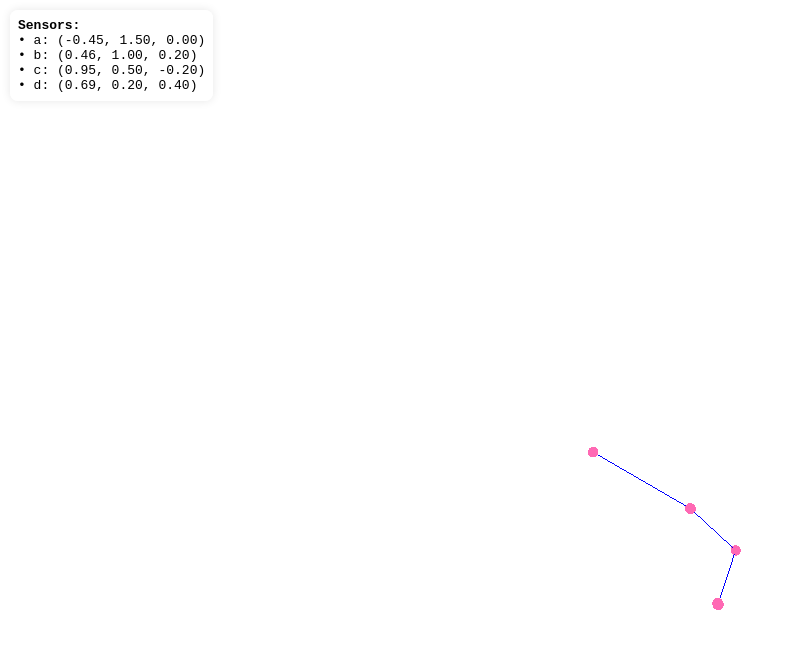
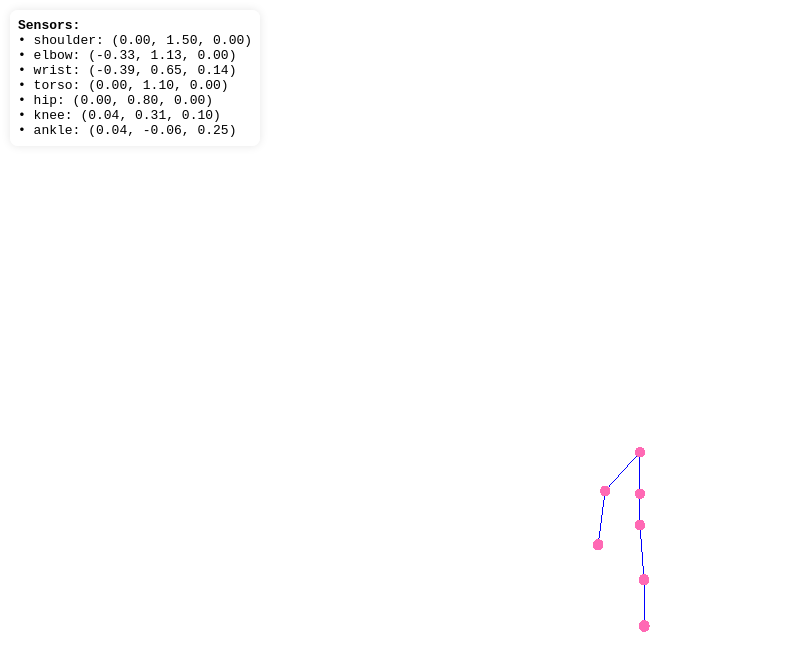
Before and after one commit to tobiawolaju/chogshot, a plain HTML site: page index.html in a window 1280 px wide. Shown: the whole page, without its empty margins (0-786 px from the left). Drawn offline with nearby package versions, Linux system fonts and the light colour scheme; animation ran at ten frames a second.

Commit message:
Update index.html

```diff
--- a/index.html
+++ b/index.html
@@ -33,36 +33,54 @@ document.body.appendChild(renderer.domElement);
 
 const sensorDisplay = document.getElementById("sensorList");
 
-// Sensor connections
+// Humanoid structure and constant limb lengths
 const sensorLinks = [
-  ['a', 'b'],
-  ['b', 'c'],
-  ['c', 'd']
+  ['shoulder', 'elbow'],
+  ['elbow', 'wrist'],
+  ['shoulder', 'torso'],
+  ['torso', 'hip'],
+  ['hip', 'knee'],
+  ['knee', 'ankle']
 ];
 
-// Simulate real-world sensor streaming
+const limbLengths = {
+  shoulder_elbow: 0.5,
+  elbow_wrist: 0.5,
+  shoulder_torso: 0.4,
+  torso_hip: 0.3,
+  hip_knee: 0.5,
+  knee_ankle: 0.4
+};
+
+// Constrained dummy generator
 function sensorData() {
+  const shoulder = new THREE.Vector3(0, 1.5, 0);
+
+  const elbow = shoulder.clone().add(new THREE.Vector3(
+    Math.sin(Date.now() * 0.001) * 0.5,
+    -limbLengths.shoulder_elbow,
+    0
+  ).normalize().multiplyScalar(limbLengths.shoulder_elbow));
+
+  const wrist = elbow.clone().add(new THREE.Vector3(
+    Math.sin(Date.now() * 0.001 + 1),
+    -1,
+    0.3
+  ).normalize().multiplyScalar(limbLengths.elbow_wrist));
+
+  const torso = shoulder.clone().add(new THREE.Vector3(0, -limbLengths.shoulder_torso, 0));
+  const hip = torso.clone().add(new THREE.Vector3(0, -limbLengths.torso_hip, 0));
+  const knee = hip.clone().add(new THREE.Vector3(0.1 * Math.sin(Date.now() * 0.001 + 2), -1, 0.2).normalize().multiplyScalar(limbLengths.hip_knee));
+  const ankle = knee.clone().add(new THREE.Vector3(0, -1, 0.4).normalize().multiplyScalar(limbLengths.knee_ankle));
+
   return {
-    a: new THREE.Vector3(
-      Math.sin(Date.now() * 0.001) * 0.5,
-      1.5,
-      0
-    ),
-    b: new THREE.Vector3(
-      0.5 + Math.sin(Date.now() * 0.001 + 1) * 0.3,
-      1.0,
-      0.2
-    ),
-    c: new THREE.Vector3(
-      0.8 + Math.sin(Date.now() * 0.001 + 2) * 0.2,
-      0.5,
-      -0.2
-    ),
-    d: new THREE.Vector3(
-      0.6 + Math.cos(Date.now() * 0.001) * 0.2,
-      0.2,
-      0.4
-    )
+    shoulder,
+    elbow,
+    wrist,
+    torso,
+    hip,
+    knee,
+    ankle
   };
 }
 
@@ -77,7 +95,7 @@ function createPose() {
   sensorPoints = {};
   jointLines = [];
 
-  const pointMaterial = new THREE.MeshBasicMaterial({ color: 0xff69b4 }); // pink
+  const pointMaterial = new THREE.MeshBasicMaterial({ color: 0xff69b4 });
   const pointGeometry = new THREE.SphereGeometry(0.05);
 
   sensorDisplay.innerHTML = '<strong>Sensors:</strong><br>';
@@ -87,11 +105,10 @@ function createPose() {
     point.position.copy(pos);
     scene.add(point);
     sensorPoints[name] = point;
-
     sensorDisplay.innerHTML += `• ${name}: (${pos.x.toFixed(2)}, ${pos.y.toFixed(2)}, ${pos.z.toFixed(2)})<br>`;
   }
 
-  const lineMaterial = new THREE.LineBasicMaterial({ color: 0x0000ff }); // blue
+  const lineMaterial = new THREE.LineBasicMaterial({ color: 0x0000ff });
   for (const [a, b] of sensorLinks) {
     const points = [sensorPoints[a].position, sensorPoints[b].position];
     const geometry = new THREE.BufferGeometry().setFromPoints(points);
```
